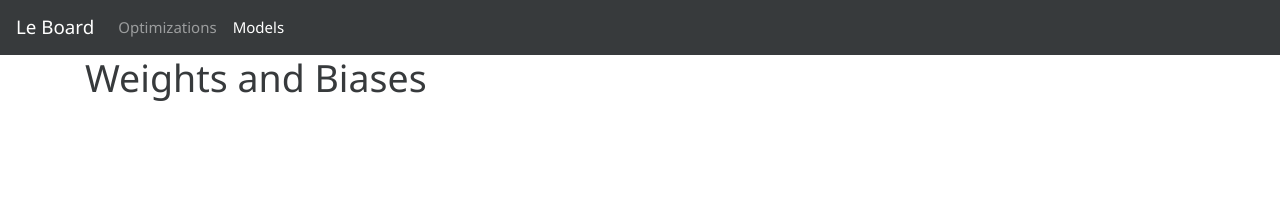
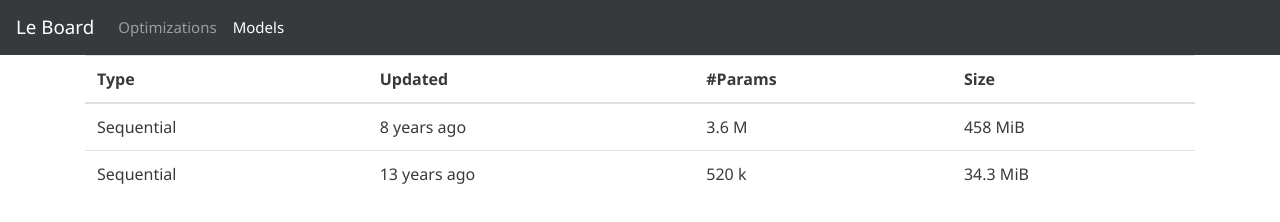
Before and after one commit to kirushyk/le-board, a website: page ui/index.html in a window 1280 px wide. Both pictures are taken after a click on the link "Models". Drawn offline with Linux system fonts and the light colour scheme.

Commit message:
ui: Implement display of trained models

```diff
--- a/ui/index.html
+++ b/ui/index.html
@@ -53,7 +53,18 @@
     </div>
 
     <div id="page1" style="display:none;">
-      <h1>Weights and Biases</h1>
+      <table class="table table-hover">
+        <thead>
+          <tr>
+            <th scope="col">Type</th>
+            <th scope="col">Updated</th>
+            <th scope="col">#Params</th>
+            <th scope="col">Size</th>
+          </tr>
+        </thead>
+        <tbody id="modelsTBody">
+        </tbody>
+      </table>
     </div>
 
   </div>
--- a/ui/init.js
+++ b/ui/init.js
@@ -17,3 +17,17 @@ addOptimization({
     numParams: 15328,
     size: 2400000
 })
+
+addModel({
+    type: 'Sequential',
+    updated: '2007-05-31',
+    numParams: 520000,
+    size: 36000000
+})
+
+addModel({
+    type: 'Sequential',
+    updated: '2012-05-31',
+    numParams: 3600000,
+    size: 480000000
+})
--- a/ui/ui.js
+++ b/ui/ui.js
@@ -29,7 +29,6 @@ function sizeToString(bytes) {
 }
 
 function addOptimization(optim) {
-
     var entry = document.createElement('tr')
     var td = document.createElement('td')
     var textnode = document.createTextNode(optim.type)
@@ -68,3 +67,33 @@ function addOptimization(optim) {
         optimsTBody.appendChild(entry)
     }
 }
+
+function addModel(model) {
+    var entry = document.createElement('tr')
+    var td = document.createElement('td')
+    var textnode = document.createTextNode(model.type)
+    td.appendChild(textnode)
+    entry.appendChild(td)
+
+    td = document.createElement('td')
+    textnode = document.createTextNode(moment(model.updated).fromNow())
+    td.appendChild(textnode)
+    entry.appendChild(td)
+
+    td = document.createElement('td')
+    textnode = document.createTextNode(countToString(model.numParams))
+    td.appendChild(textnode)
+    entry.appendChild(td)
+
+    td = document.createElement('td')
+    textnode = document.createTextNode(sizeToString(model.size))
+    td.appendChild(textnode)
+    entry.appendChild(td)
+
+    var modelsTBody = document.getElementById('modelsTBody')
+    if (modelsTBody.firstChild) {
+        modelsTBody.insertBefore(entry, modelsTBody.childNodes[0])
+    } else {
+        modelsTBody.appendChild(entry)
+    }
+}
```
